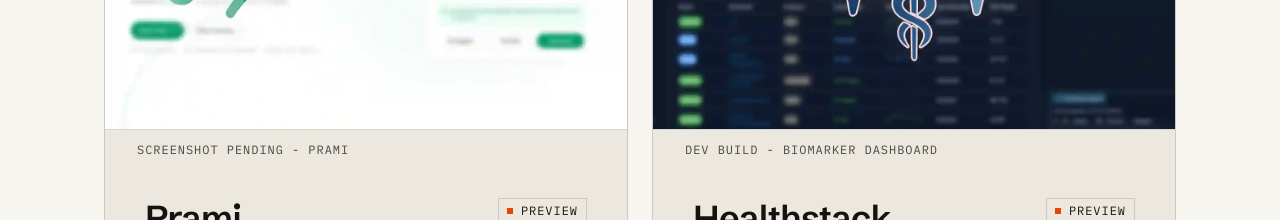
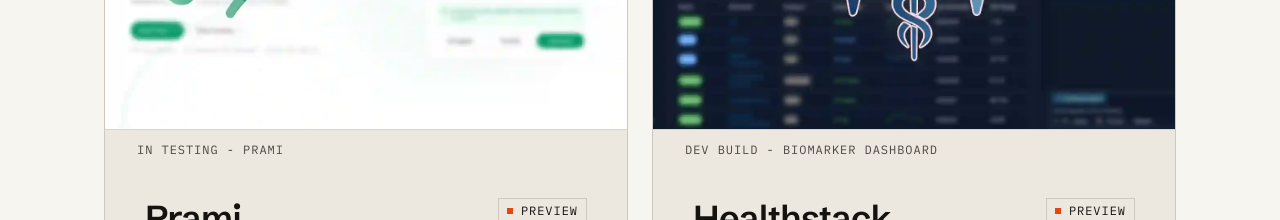
Before and after one commit to emilkrebs/emilkrebs.dev, a Next.js app: page / in a window 1280 px wide. Shown: the part 2680-2900 px from the top of the page. Built offline with nearby package versions, Linux system fonts and the light colour scheme.

Commit message:
content: Prami caption 'In testing' — branded plate, no screenshot claim

```diff
--- a/src/app/page.tsx
+++ b/src/app/page.tsx
@@ -117,7 +117,7 @@
         tags: ["Next.js", "PWA", "TypeScript"],
         flagship: true,
         image: "/pictures/prami.webp",
-        imageCaption: "Screenshot pending - Prami",
+        imageCaption: "In testing - Prami",
     },
     {
         name: "Healthstack",
```
